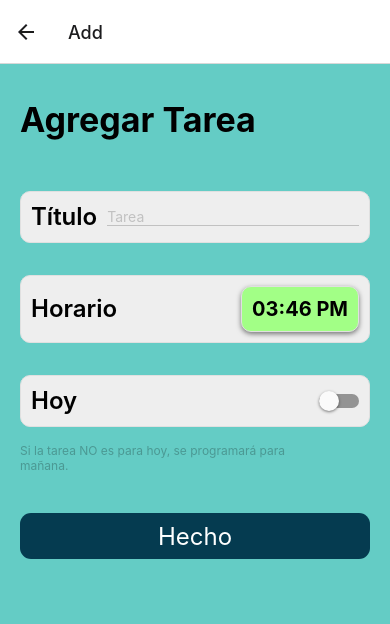
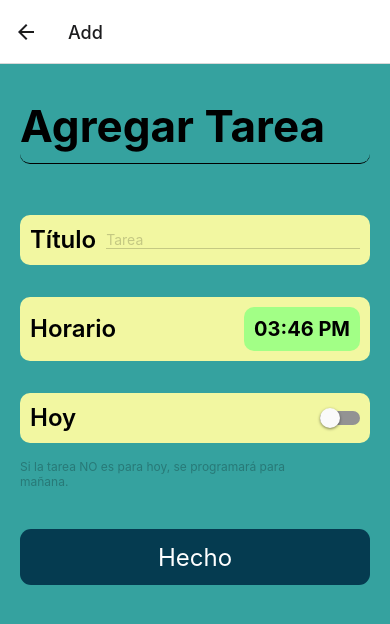
Before and after one commit to LeoSebastian23/Mobile-Tasks-ReactNativeAPP, a React Native app: screen /Add in a window 390 px wide. Shown: the top 624 px of the page. Built offline with nearby package versions, Linux system fonts and the light colour scheme.

Commit message:
add styles

```diff
--- a/CustomSafeAreaView.jsx
+++ b/CustomSafeAreaView.jsx
@@ -1,5 +1,6 @@
 import React from 'react';
-import { View, Platform, StatusBar } from 'react-native';
+import { View, Platform, StatusBar,StyleSheet } from 'react-native';
+
 
 function CustomSafeAreaView({ children }) {
   return (
@@ -7,7 +8,7 @@ function CustomSafeAreaView({ children }) {
       style={{
         flex: 1,
         paddingTop: Platform.OS === 'android' ? StatusBar.currentHeight : 0,
-        backgroundColor:'#164B60'
+        backgroundColor:'#088395'
       }}
     >
       {children}
--- a/components/TaskItem.js
+++ b/components/TaskItem.js
@@ -80,12 +80,10 @@ export default function TaskItem({ id, text, isCompleted, isToday, hour }) {
 
 const styles = StyleSheet.create({
   container: {
-    backgroundColor: "#EEEEEE", // Color de fondo
+    backgroundColor: "#F2F7A1", // Color de fondo
     borderRadius: 8, // Bordes redondeados
     margin: 8, // Márgenes
     padding: 8, // Espaciado interno
-    borderColor: "#E0E0E0", // Color del borde
-    borderWidth: 1, // Ancho del borde
     flexDirection: "row", // Para alinear elementos horizontalmente
     justifyContent: "space-between", // Para espaciar los elementos en el contenedor
     alignItems: "center", // Para centrar verticalmente los elementos
--- a/package.json
+++ b/package.json
@@ -19,6 +19,7 @@
     "moment": "^2.29.4",
     "react": "18.2.0",
     "react-native": "0.72.5",
+    "react-native-linear-gradient": "^2.8.3",
     "react-native-safe-area-context": "4.6.3",
     "react-native-screens": "~3.22.0",
     "react-redux": "^8.1.2",
--- a/reduxs/taskSlice.js
+++ b/reduxs/taskSlice.js
@@ -11,7 +11,7 @@ export const taskSlice = createSlice({
     reducers: {
         setTasksReducer: (state, action) => {
             state.tasks = action.payload;
-            console.log(state.tasks);
+            //console.log(state.tasks);
         },
         addTaskReducer: (state, action) => {
             state.tasks.push(action.payload);
--- a/screens/addTask.js
+++ b/screens/addTask.js
@@ -46,7 +46,7 @@ export default function AddTask() {
         JSON.stringify([...listTasks, newTask])
       );
       dispatch(addTaskReducer(newTask));
-      console.log("Tarea guardada correctamente");
+      //console.log("Tarea guardada correctamente");
       navigation.goBack();
     } catch (e) {
       console.log(e);
@@ -114,14 +114,18 @@ export default function AddTask() {
 const styles = StyleSheet.create({
   container: {
     flex: 1,
-    backgroundColor: "#64CCC5",
+    backgroundColor: "#35A29F",
     paddingHorizontal: 20,
   },
   title: {
-    fontSize: 34,
+    fontSize: 44,
     fontWeight: "bold",
     marginBottom: 35,
     marginTop: 35,
+    borderBottomColor: "black",
+    borderBottomWidth: 1,
+    paddingBottom:10,
+    borderRadius: 10,
   },
   textInput: {
     borderBottomColor: "#00000030",
@@ -141,9 +145,8 @@ const styles = StyleSheet.create({
     justifyContent: "space-between",
     flexDirection: "row",
     alignItems: "center",
-    backgroundColor: "#EEEEEE",
-    borderColor: "#E0E0E0",
-    borderWidth: 1,
+    backgroundColor: "#F2F7A1",
+
     borderRadius: 10,
   },
   button: {
@@ -152,32 +155,14 @@ const styles = StyleSheet.create({
     alignItems: "center",
     justifyContent: "center",
     backgroundColor: "#053B50",
-    height: 46,
+    height: 56,
     borderRadius: 11,
-    // shadowColor: "#000",
-    // shadowOffset: {
-    //   width: 0,
-    //   height: 2,
-    // },
-    // shadowOpacity: 0.5,
-    // shadowRadius: 5,
-    // elevation: 5,
   },
   hours: {
     fontSize: 20,
     fontWeight: "700",
     backgroundColor: "#A2FF86",
-    //color:"#EEEEEE",
-    borderWidth: 1,
-    borderRadius: 10,
-    borderColor: "#E0E0E0",
-    shadowColor: "#000",
-    shadowOffset: {
-      width: 0,
-      height: 2,
-    },
-    shadowOpacity: 0.5,
-    shadowRadius: 5,
+    borderRadius:10,
     elevation: 2,
     padding: 10,
   },
--- a/screens/home.js
+++ b/screens/home.js
@@ -59,7 +59,7 @@ export default function Home() {
         <View style={styles.containerToday}>
           <Text style={styles.tittle}>Hoy</Text>
           <TouchableOpacity onPress={handleHideCompleted}>
-            <Text style={{ color: "#64CCC5" }}>
+            <Text style={styles.textState}>
               {isHidden ? "MOSTRAR COMPLETOS" : "OCULTAR COMPLETOS"}
             </Text>
           </TouchableOpacity>
@@ -87,12 +87,19 @@ const styles = StyleSheet.create({
     paddingLeft: 12,
   },
   tittle: {
-    fontSize: 34,
+    fontSize: 40,
     fontWeight: "bold",
     marginBottom: 4,
-    //marginTop: 16,
-    color: "#EEEEEE",
+    color: "#fff",
     padding: 5,
+  },
+  textState:{
+    backgroundColor:"#071952",
+    borderRadius:15,
+    padding:10,
+    color:"#fff",
+    fontWeight:"bold",
+    fontSize:12,
   },
   containerToday: {
     flexDirection: "row",
```
Also changed, not shown: 2 other files (tests, documents, lock files or other folders).
